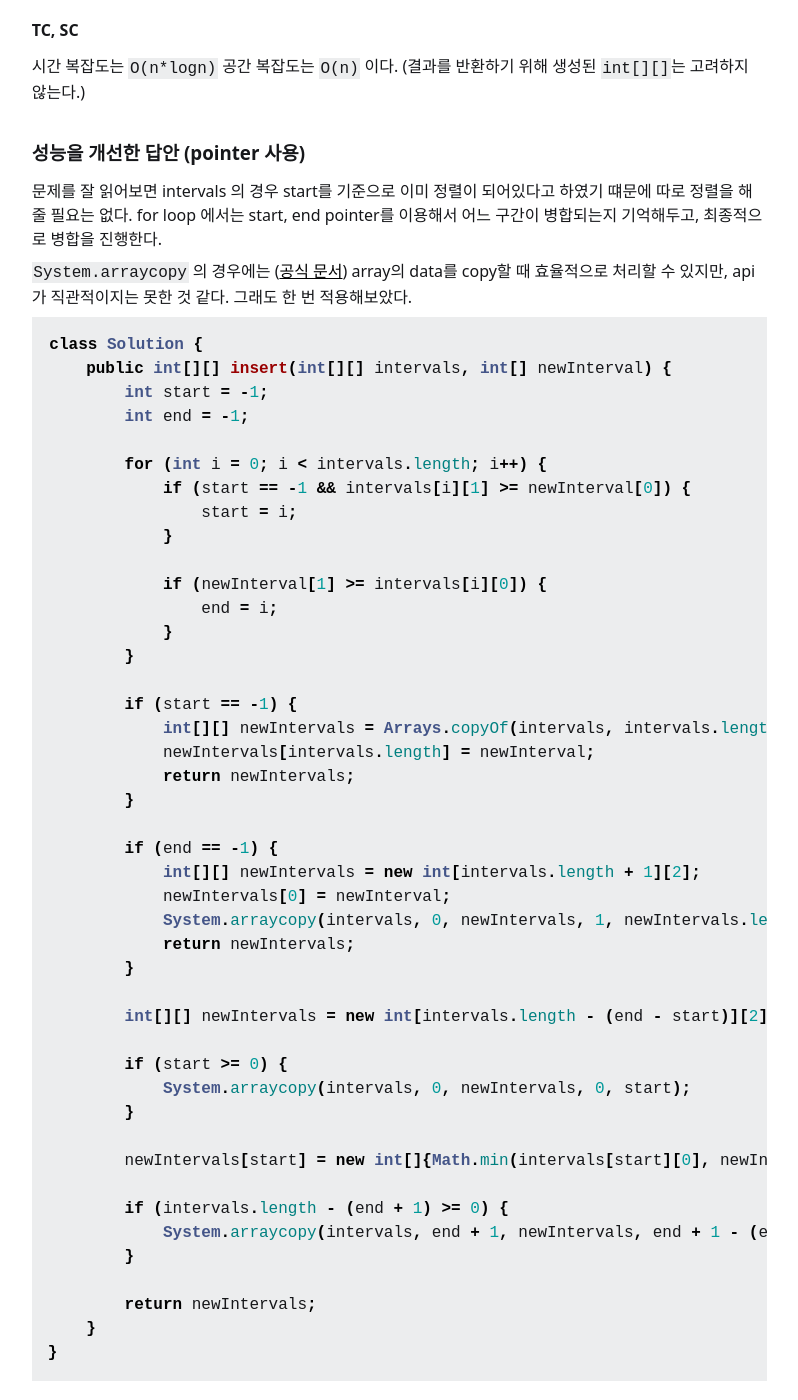
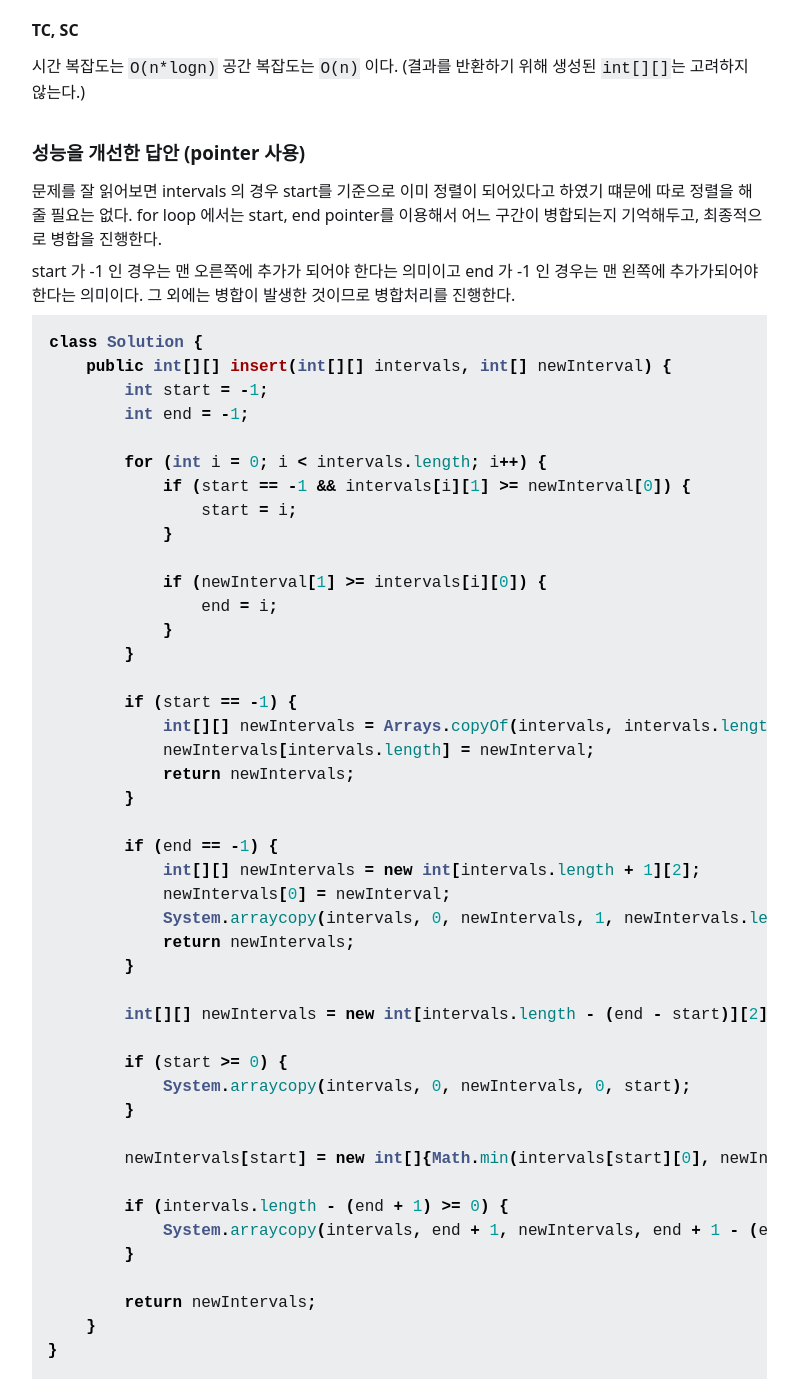
Before and after one commit to dev-jonghoonpark/algorithm-blog, a Jekyll site: the page built from _posts/2024-02-14-leetcode-57.md, in a window 1280 px wide and 1400 px high, scrolled down 3246 px. Shown: the whole window, without its empty margins (321-1119 px from the left). Built offline with Jekyll 4.4.1, drawn with Linux system fonts in a browser that asks for light colours; some of the changed text lies outside the part shown.

Commit message:
update post

````diff
--- a/_posts/2024-02-14-leetcode-57.md
+++ b/_posts/2024-02-14-leetcode-57.md
@@ -167,7 +167,9 @@
 문제를 잘 읽어보면 intervals 의 경우 start를 기준으로 이미 정렬이 되어있다고 하였기 떄문에 따로 정렬을 해줄 필요는 없다.
 for loop 에서는 start, end pointer를 이용해서 어느 구간이 병합되는지 기억해두고, 최종적으로 병합을 진행한다.
 
-`System.arraycopy` 의 경우에는 ([공식 문서](https://docs.oracle.com/javase/8/docs/api/java/lang/System.html#arraycopy-java.lang.Object-int-java.lang.Object-int-int-)) array의 data를 copy할 때 효율적으로 처리할 수 있지만, api가 직관적이지는 못한 것 같다. 그래도 한 번 적용해보았다.
+start 가 -1 인 경우는 맨 오른쪽에 추가가 되어야 한다는 의미이고
+end 가 -1 인 경우는 맨 왼쪽에 추가가되어야 한다는 의미이다.
+그 외에는 병합이 발생한 것이므로 병합처리를 진행한다.
 
 ```java
 class Solution {
@@ -218,3 +220,7 @@
 #### TC, SC
 
 시간 복잡도는 `O(n)` 공간 복잡도는 `O(1)` 이다. (결과를 반환하기 위해 생성된 `int[][]`는 고려하지 않는다.)
+
+#### System.arraycopy
+
+`System.arraycopy` 의 경우에는 ([공식 문서](https://docs.oracle.com/javase/8/docs/api/java/lang/System.html#arraycopy-java.lang.Object-int-java.lang.Object-int-int-)) array의 data를 copy할 때 효율적으로 처리할 수 있지만, 개인적으로 api가 직관적이지는 못한 것 같다. 그래도 한 번 적용해보았다.
````
